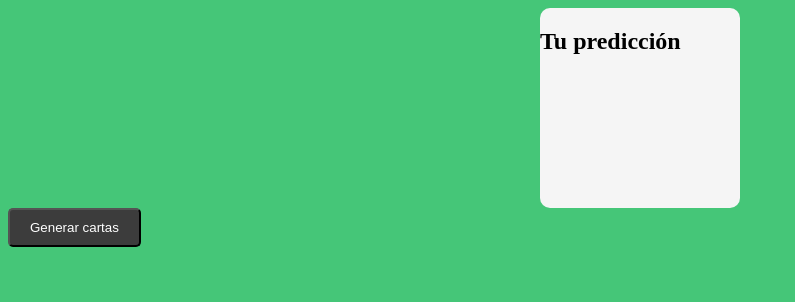
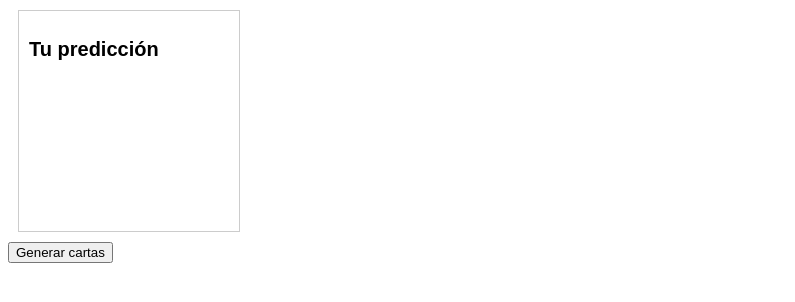
Before and after one commit to inakiprosumia/predicciones2024, a plain HTML site: page index.html in a window 1280 px wide. Shown: the whole page, without its empty margins (0-795 px from the left). Drawn offline with Linux system fonts and the light colour scheme.

Commit message:
Update style.css

```diff
--- a/style.css
+++ b/style.css
@@ -1,38 +1,17 @@
-body {
-  font-family: Poppins;
-  background-color: #45c678;
-}
-
-.container {
-  width: 400px;
-  margin: 0 auto;
-}
-
 .cartas {
-  width: 100%;
-  display: flex;
-  flex-wrap: wrap;
-  justify-content: center;
-  overflow-x: scroll;
+  margin: 10px;
 }
 
 .carta {
   width: 200px;
   height: 200px;
-  background-color: #f5f5f5;
-  border-radius: 10px;
-  border: 0;
+  background-color: #fff;
+  border: 1px solid #ccc;
+  padding: 10px;
 }
 
-h1 {
-  text-align: center;
-  font-size: 32px;
+h2 {
+  font-size: 20px;
+  font-family: sans-serif;
+  color: #000;
 }
-
-button {
-  background-color: #3c3c3c;
-  color: white;
-  border-radius: 5px;
-  padding: 10px 20px;
-  cursor: pointer;
-}
```
